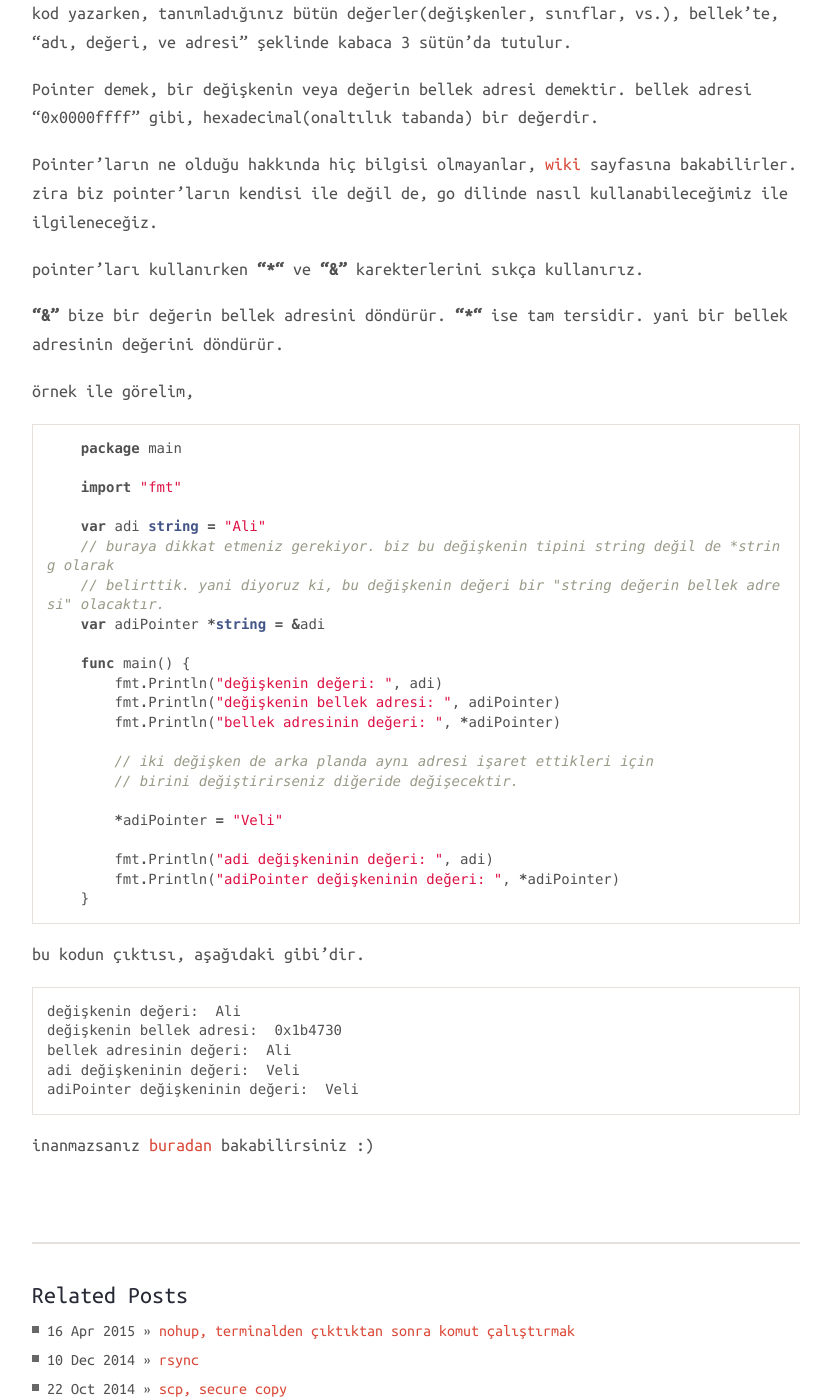
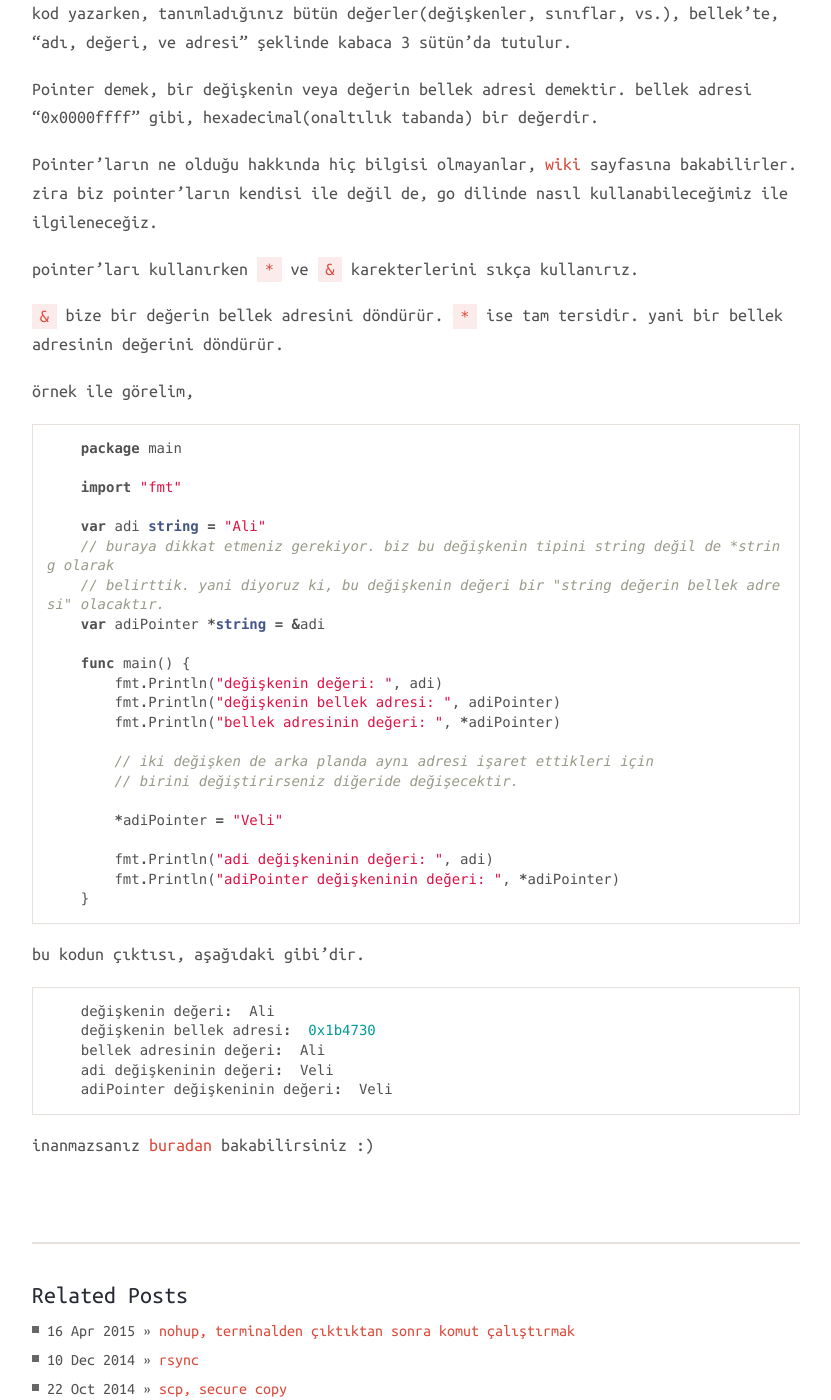
Before and after one commit to alioygur/alioygur.github.io, a Jekyll site: the page built from _posts/2015-04-22-go-lang-pointer-kavrami.md, in a window 1280 px wide and 1400 px high, scrolled down 476 px. Shown: the whole window, without its empty margins (224-1055 px from the left). Built offline with Jekyll 4.4.1, drawn with Linux system fonts in a browser that asks for light colours; nearby versions of some CDN libraries; comment, search, counter and statistics services are not loaded.

Commit message:
updated post

```diff
--- a/_posts/2015-04-22-go-lang-pointer-kavrami.md
+++ b/_posts/2015-04-22-go-lang-pointer-kavrami.md
@@ -13,9 +13,9 @@ Pointer demek, bir değişkenin veya değerin bellek adresi demektir. bellek adr
 
 Pointer'ların ne olduğu hakkında hiç bilgisi olmayanlar, [wiki](http://tr.wikipedia.org/wiki/%C4%B0%C5%9Faret%C3%A7iler) sayfasına bakabilirler. zira biz pointer'ların kendisi ile değil de, go dilinde nasıl kullanabileceğimiz ile ilgileneceğiz.
 
-pointer'ları kullanırken **"*"** ve **"&"** karekterlerini sıkça kullanırız.
+pointer'ları kullanırken `*` ve `&` karekterlerini sıkça kullanırız.
 
-**"&"** bize bir değerin bellek adresini döndürür. **"*"** ise tam tersidir. yani bir bellek adresinin değerini döndürür.
+`&` bize bir değerin bellek adresini döndürür. `*` ise tam tersidir. yani bir bellek adresinin değerini döndürür.
 
 örnek ile görelim,
 
@@ -46,10 +46,12 @@ pointer'ları kullanırken **"*"** ve **"&"** karekterlerini sıkça kullanırı
 
 bu kodun çıktısı, aşağıdaki gibi'dir.
 
+{% highlight go %}
     değişkenin değeri:  Ali
     değişkenin bellek adresi:  0x1b4730
     bellek adresinin değeri:  Ali
     adi değişkeninin değeri:  Veli
     adiPointer değişkeninin değeri:  Veli
+{% endhighlight %}
 
 inanmazsanız [buradan](http://play.golang.org/p/MiCA-rbmQB) bakabilirsiniz :)
```
